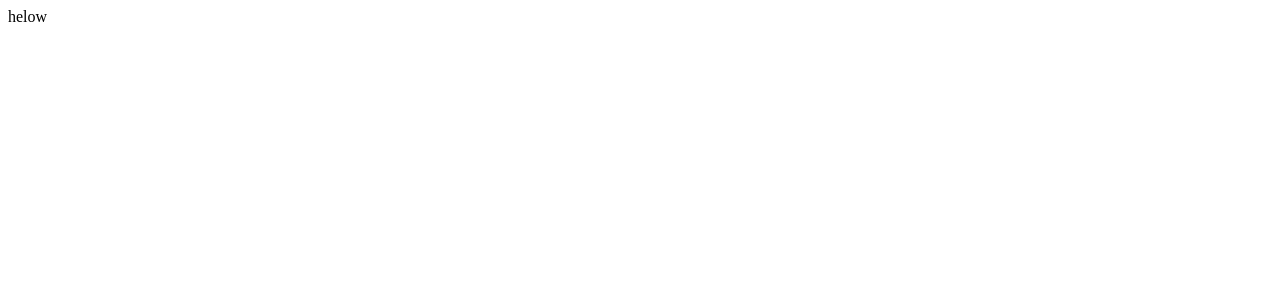
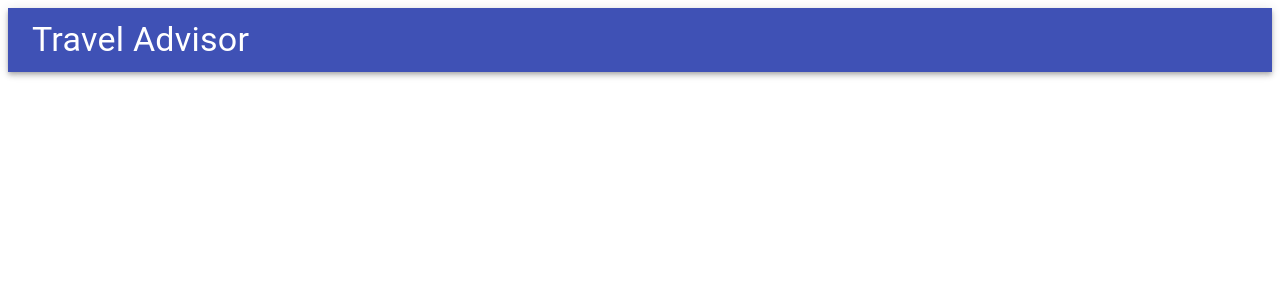
Before and after one commit to laherasif/React-Travel-App, a React (Create React App) app: page / in a window 1280 px wide. Shown: the top 300 px of the page. Built offline with nearby package versions, Linux system fonts and the light colour scheme; the HTML template or start-up script is replaced by a standard one.

Commit message:
header styled

```diff
--- a/src/App.js
+++ b/src/App.js
@@ -1,9 +1,9 @@
 import React from 'react'
-
+import Header from './component/Header/Header'
 function App() {
   return (
     <div>
-      helow
+      <Header/>
     </div>
   )
 }
--- a/src/component/Header/Map.jsx
+++ b/src/component/Header/Header.jsx
@@ -2,12 +2,12 @@ import React from 'react'
 import { AppBar, Typography, InputLabel, InputBase, Toolbar } from '@material-ui/core'
 import { Search } from '@material-ui/icons'
 import { Autocomplete } from '@react-google-maps/api'
-function Map() {
+function Header() {
     return (
         <>
             <AppBar position="static">
                 <Toolbar>
-
+                 <Typography variant="h4">Travel Advisor</Typography>
                 </Toolbar>
 
             </AppBar>
@@ -16,4 +16,4 @@ function Map() {
     )
 }
 
-export default Map
+export default Header
```
